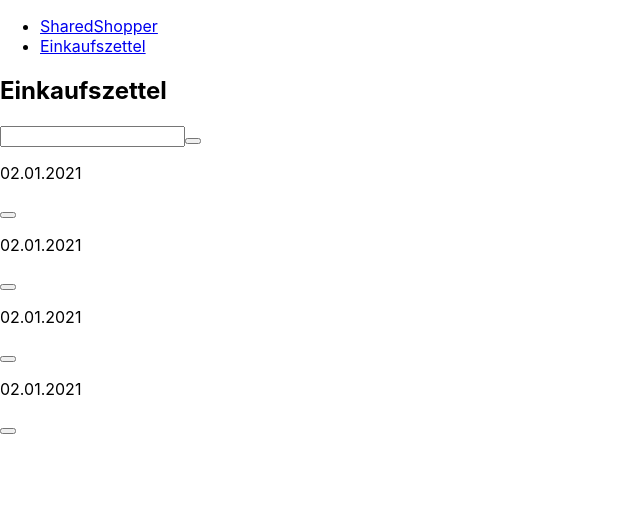
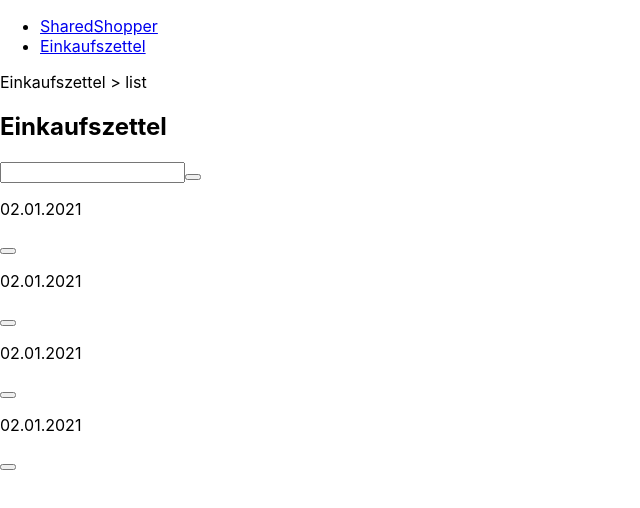
Before and after one commit to fonzerelly/shared-shopper, a React (Create React App) app: page /list in a window 1280 px wide. Shown: the top 508 px of the page, without its empty margins (0-640 px from the left). Built offline with nearby package versions, Linux system fonts and the light colour scheme; the HTML template or start-up script is replaced by a standard one.

Commit message:
#12 added div to list button

```diff
--- a/src/List/List.tsx
+++ b/src/List/List.tsx
@@ -1,8 +1,13 @@
+import App from "../App"
+
 export default function List() {
     return <div>
+        <Header />
         <h2>Einkaufszettel</h2>
+        <div>
         <input className="ListInput"></input>
         <button className="ListButton"></button>
+        </div>
         <SingleList />
         <SingleList />
         <SingleList />
@@ -14,3 +19,7 @@ export default function List() {
 function SingleList() {
     return <div><p>02.01.2021</p> <button className="DeleteButton"></button> </div>
 }
+
+function Header () {
+ return <div className="Header">Einkaufszettel{" > "}list</div>
+}
```
Also changed, not shown: src/List/List.css (added).
